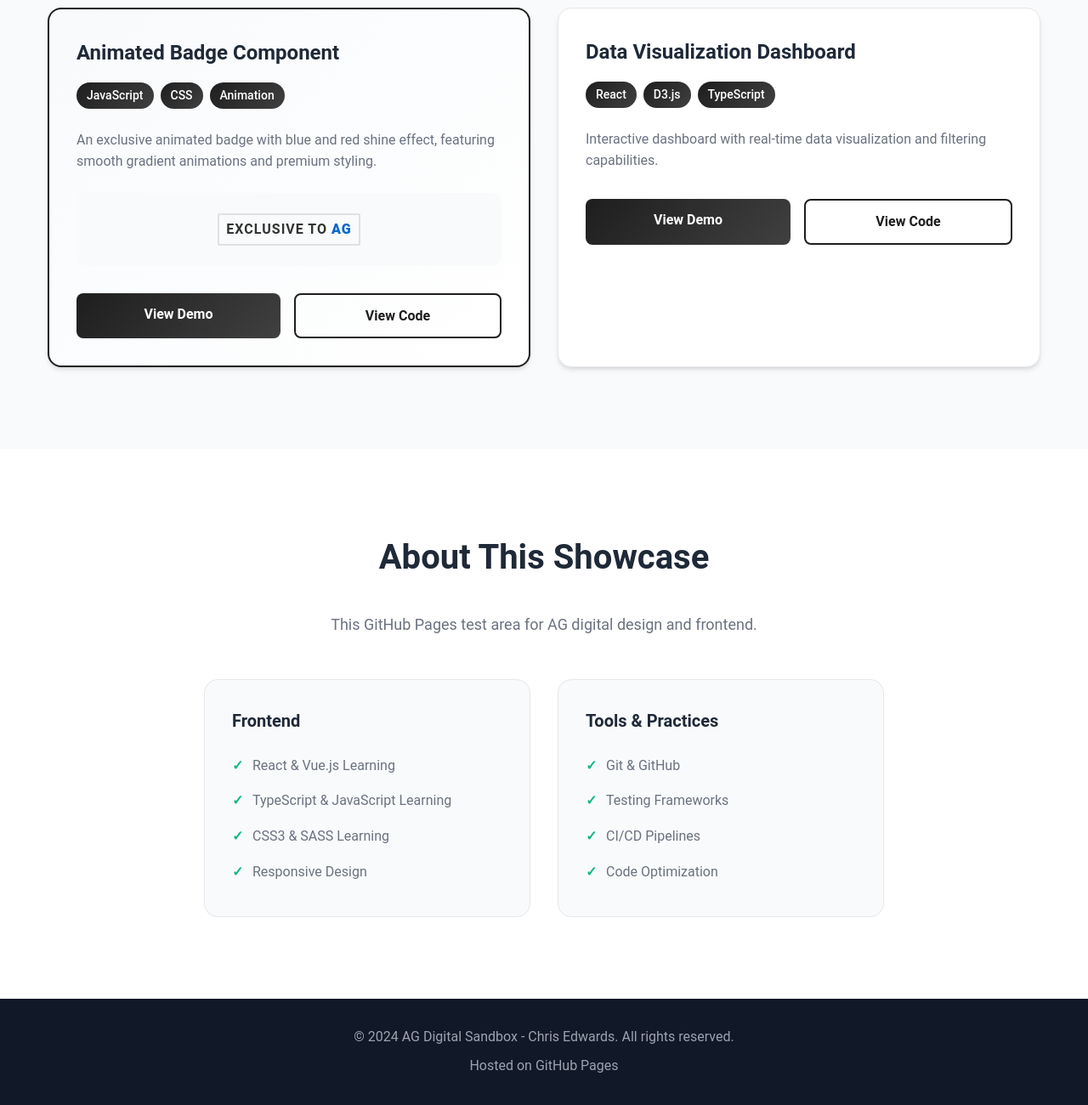
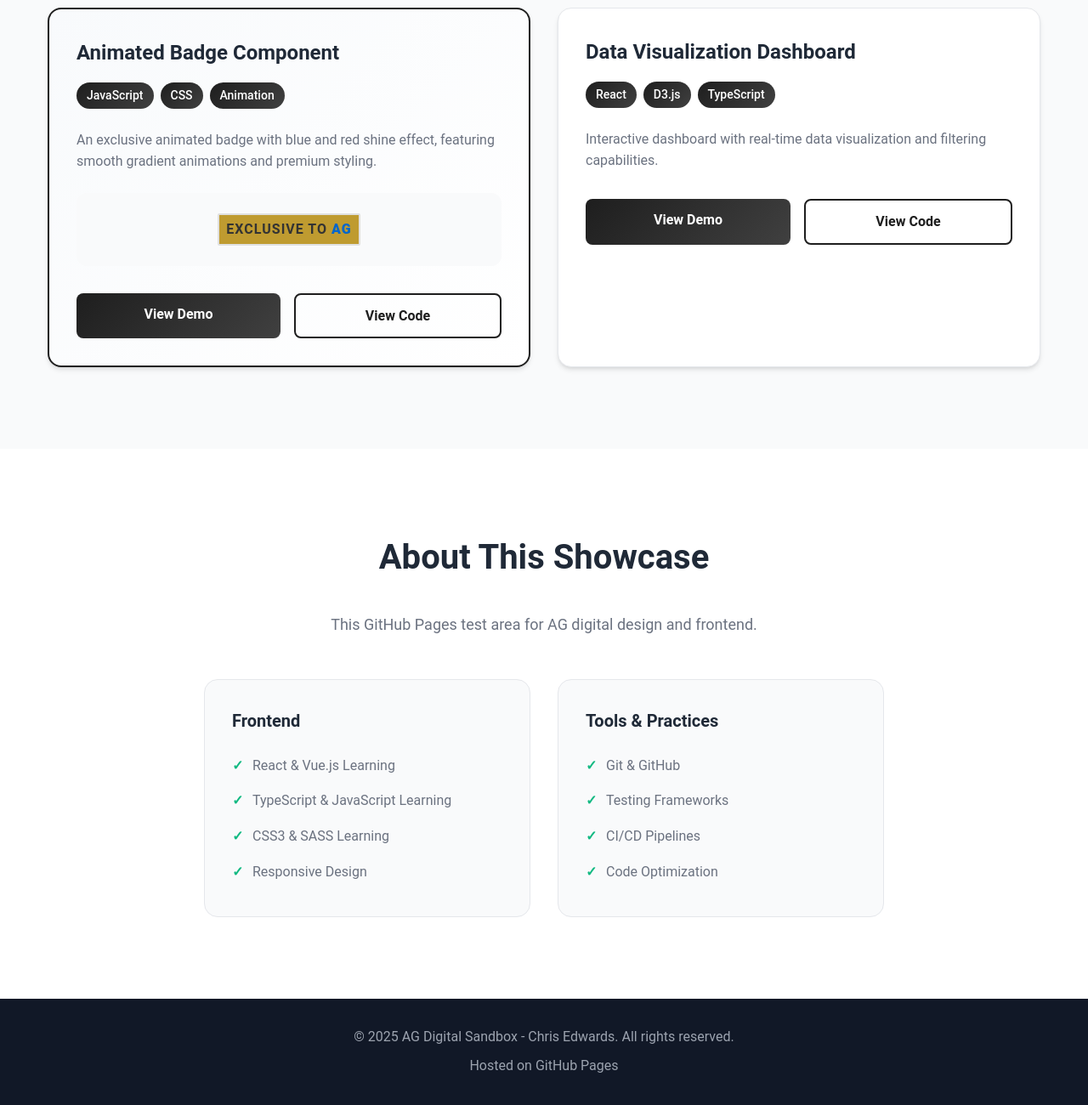
Before and after one commit to AGDigital-Chris/ag-digital-sandbox, a website: page index.html in a window 1280 px wide. Shown: the part 999-2299 px from the top of the page at 85% size. Drawn offline with Linux system fonts and the light colour scheme.

Commit message:
Update all files with latest changes to animated badge and styling

```diff
--- a/index.html
+++ b/index.html
@@ -149,7 +149,7 @@
 
     <footer class="footer">
         <div class="container">
-            <p>&copy; 2024 AG Digital Sandbox - Chris Edwards. All rights reserved.</p>
+            <p>&copy; 2025 AG Digital Sandbox - Chris Edwards. All rights reserved.</p>
             <p>Hosted on GitHub Pages</p>
         </div>
     </footer>
--- a/styles.css
+++ b/styles.css
@@ -298,7 +298,7 @@ body {
 }
 
 .animated-badge {
-    backgrond: #bf9b30;
+    background: #bf9b30;
     border: 2px solid #e0e0e0;
     border-radius: 2px;
     padding: 0.25rem 0.5rem;
```
Also changed, not shown: animated-badge-demo.html (+1 -1 lines).
